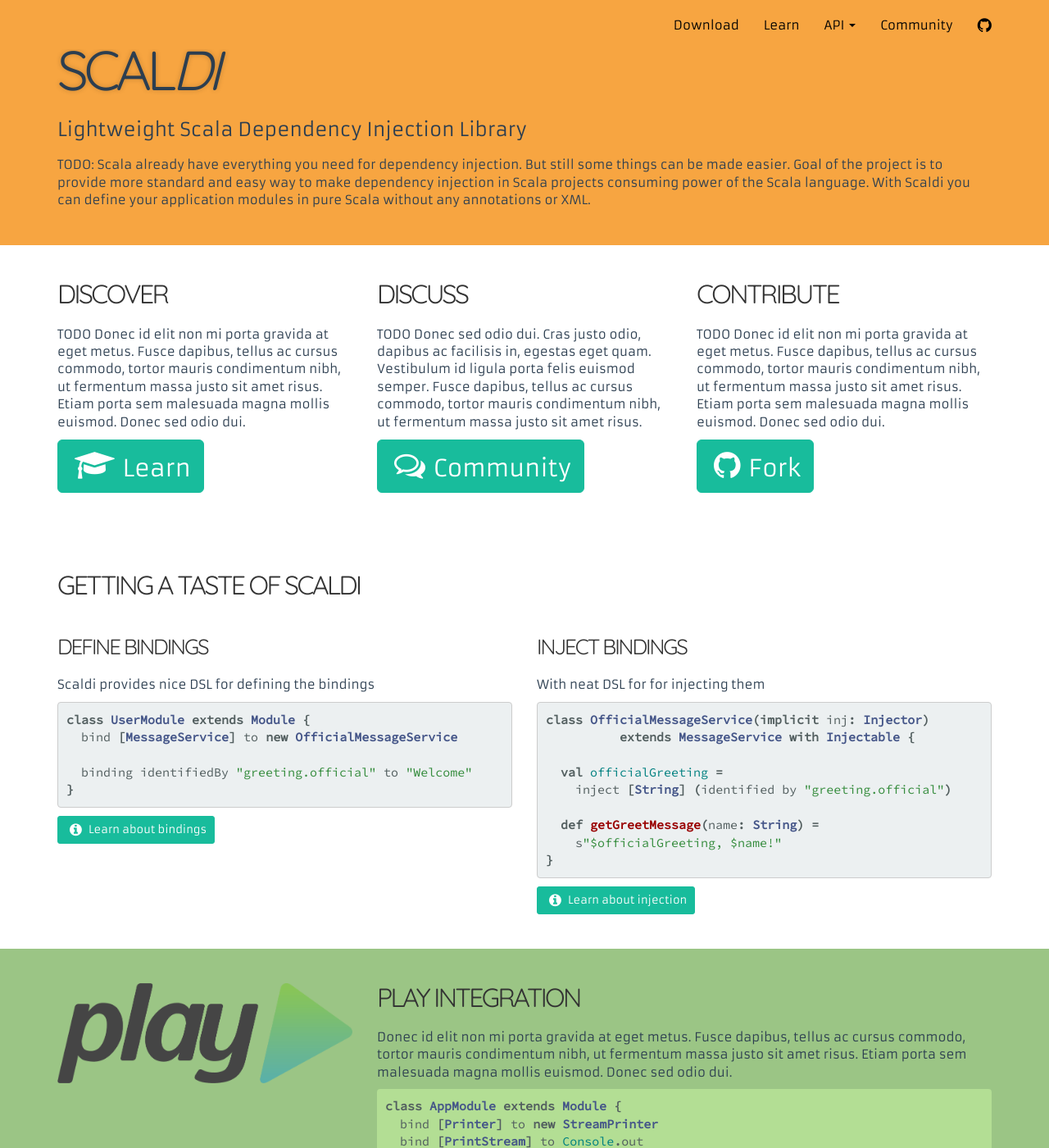
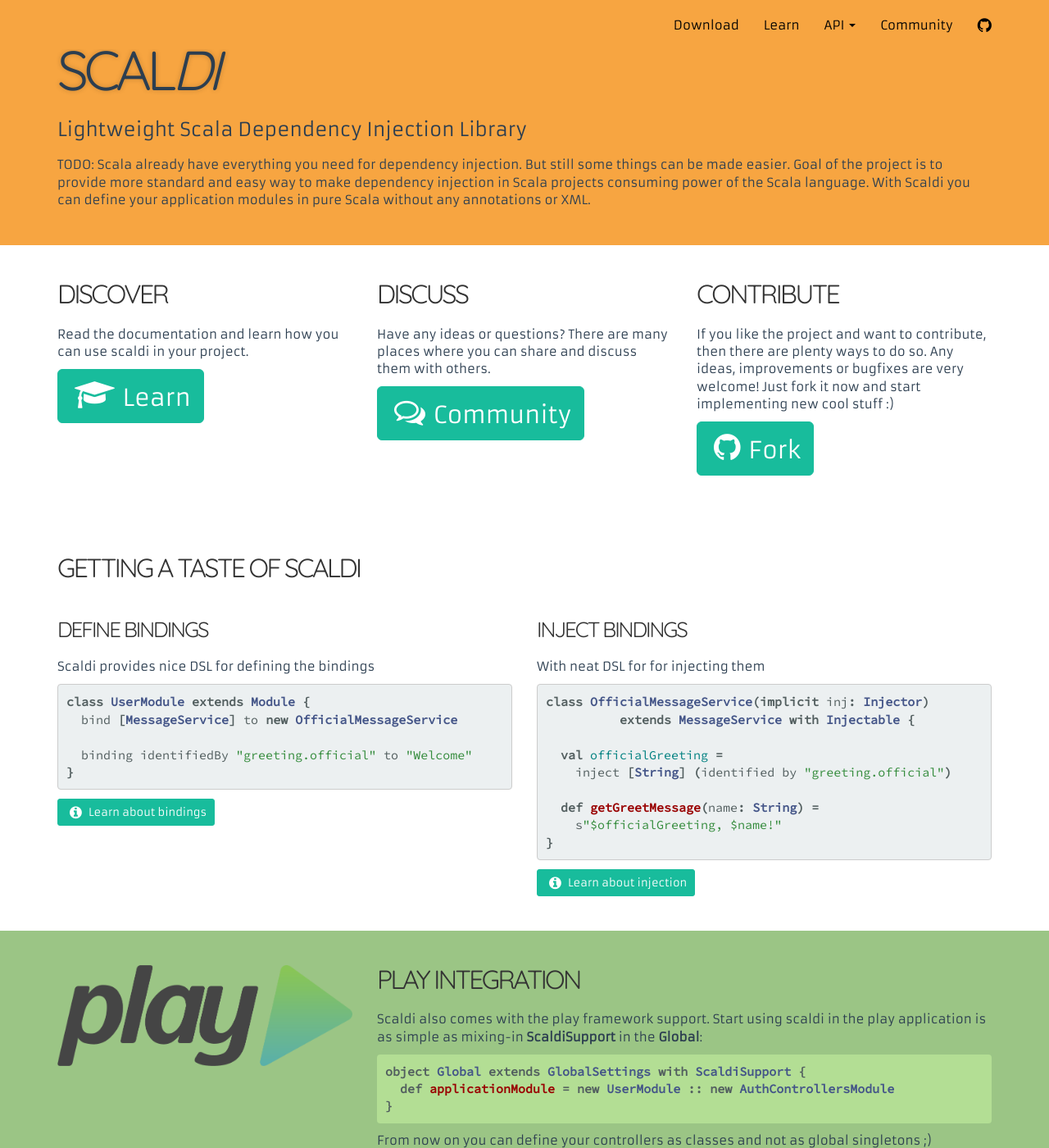
Before and after one commit to scaldi/scaldi-website, a Jekyll site: the page built from index.html, in a window 1280 px wide and 1400 px high. Shown: the whole window at 82% size. Built offline with Jekyll 4.4.1, drawn with Linux system fonts in a browser that asks for light colours; some of the changed text lies outside the part shown.

Commit message:
more index page content + beautiful buttons

```diff
--- a/_config.yml
+++ b/_config.yml
@@ -13,8 +13,10 @@
   scaldi-github: https://github.com/scaldi
   scaldi-play-example-github: https://github.com/scaldi/scaldi-play-example
   scaldi-play-example-template: https://typesafe.com/activator/template/scaldi-play-example
+  scaldi-play-example-blog: http://hacking-scala.org/post/51407241538/easy-dependency-injection-in-play-framework-with-scaldi
   scaldi-akka-example-github: https://github.com/scaldi/scaldi-akka-example
   scaldi-akka-example-template: https://typesafe.com/activator/template/scaldi-akka-example
+  scaldi-akka-example-blog: http://hacking-scala.org/post/79931102837/dependency-injection-in-akka-with-scaldi
   scaldi-presentation: http://scaldi.github.io/scaldi-presentation
   twitter: https://twitter.com/easyangel
   stack-overflow: http://stackoverflow.com/questions/tagged/scaldi
--- a/assets/css/main.css
+++ b/assets/css/main.css
@@ -222,3 +222,33 @@
 h3 a.link-link span {
   font-size: 18px;
 }
+
+.play-section a.btn {
+  background: none;
+  color: #2c3e50;
+  border-color: #729569;
+}
+
+.play-section a.btn:hover {
+  background-color: #729569;
+  color: #ffffff;
+}
+
+.play-section a.btn:active {
+  background-color: #597756;
+}
+
+.akka-section a.btn {
+  background: none;
+  color: #2c3e50;
+  border-color: #568084;
+}
+
+.akka-section a.btn:hover {
+  background-color: #568084;
+  color: #ffffff;
+}
+
+.akka-section a.btn:active {
+  background-color: #47666a;
+}
--- a/index.html
+++ b/index.html
@@ -17,7 +17,7 @@
     <div class="row">
       <div class="col-md-4">
         <h2>Discover</h2>
-        <p>TODO Donec id elit non mi porta gravida at eget metus. Fusce dapibus, tellus ac cursus commodo, tortor mauris condimentum nibh, ut fermentum massa justo sit amet risus. Etiam porta sem malesuada magna mollis euismod. Donec sed odio dui. </p>
+        <p>Read the documentation and learn how you can use scaldi in your project.</p>
         <a class="btn btn-success btn-lg main-button" role="button" href="{{"/learn" | prepend: site.baseurl}}">
           <i class="fa fa-graduation-cap fa-2x top-icon"></i>
           <span>Learn</span>
@@ -25,7 +25,7 @@
       </div>
       <div class="col-md-4">
         <h2>Discuss</h2>
-        <p>TODO Donec sed odio dui. Cras justo odio, dapibus ac facilisis in, egestas eget quam. Vestibulum id ligula porta felis euismod semper. Fusce dapibus, tellus ac cursus commodo, tortor mauris condimentum nibh, ut fermentum massa justo sit amet risus.</p>
+        <p>Have any ideas or questions? There are many places where you can share and discuss them with others.</p>
         <p>
           <a class="btn btn-success btn-lg main-button" role="button" href="{{"/community" | prepend: site.baseurl}}">
             <i class="fa fa-comments-o fa-2x top-icon"></i>
@@ -36,7 +36,7 @@
 
       <div class="col-md-4">
         <h2>Contribute</h2>
-        <p>TODO Donec id elit non mi porta gravida at eget metus. Fusce dapibus, tellus ac cursus commodo, tortor mauris condimentum nibh, ut fermentum massa justo sit amet risus. Etiam porta sem malesuada magna mollis euismod. Donec sed odio dui. </p>
+        <p>If you like the project and want to contribute, then there are plenty ways to do so. Any ideas, improvements or bugfixes are very welcome! Just fork it now and start implementing new cool stuff :)</p>
         <p>
           <a class="btn btn-success btn-lg main-button" role="button" href="{{site.link.scaldi-github}}" target="_blank">
             <i class="fa fa-github fa-2x top-icon"></i>
@@ -103,24 +103,34 @@
   <div class="container">
     <div class="row">
       <div class="col-md-4">
-        <img src="{{"/assets/img/play.png" | prepend: site.baseurl}}" title="akka" class="integration-logo">
+        <img src="{{"/assets/img/play.png" | prepend: site.baseurl}}" title="play" class="integration-logo">
       </div>
       <div class="col-md-8">
         <h2>Play Integration</h2>
-        <p>Donec id elit non mi porta gravida at eget metus. Fusce dapibus, tellus ac cursus commodo, tortor mauris condimentum nibh, ut fermentum massa justo sit amet risus. Etiam porta sem malesuada magna mollis euismod. Donec sed odio dui. </p>
+        <p>Scaldi also comes with the play framework support. Start using scaldi in the play application is as simple as mixing-in <span class="class-name">ScaldiSupport</span> in the <span class="class-name">Global</span>:</p>
         <p>
 {% highlight scala %}
-class AppModule extends Module {
-  bind [Printer] to new StreamPrinter
-  bind [PrintStream] to Console.out
-}
-
-class ConfigModule extends Module {
-  binding identifiedBy "userName" to "Bob"
-  binding identifiedBy "prefix" and "console" to "Howdy, "
+object Global extends GlobalSettings with ScaldiSupport {
+  def applicationModule = new UserModule :: new AuthControllersModule
 }
 {% endhighlight %}
         </p>
+        <p>From now on you can define your controllers as classes and not as global singletons ;)</p>
+        <p>
+{% highlight scala %}
+class Application(implicit inj: Injector) extends Controller with Injectable {
+  val messageService = inject [MessageService]
+
+  def index = Action {
+    Ok(views.html.index(messageService.getGreetMessage("Test User")))
+  }
+}
+{% endhighlight %}
+        </p>
+        <a class="btn btn-success btn-sm" role="button">
+          <i class="fa fa-info-circle fa-lg top-icon"></i>
+          <span>Learn about play integration</span>
+        </a>
       </div>
     </div>
   </div>
@@ -272,20 +282,30 @@
     <div class="row">
       <div class="col-md-8">
         <h2>Akka Integration</h2>
-        <p>Donec id elit non mi porta gravida at eget metus. Fusce dapibus, tellus ac cursus commodo, tortor mauris condimentum nibh, ut fermentum massa justo sit amet risus. Etiam porta sem malesuada magna mollis euismod. Donec sed odio dui. </p>
+        <p>
+          With <span class="class-name">scaldi-akka</span> you can inject
+          <span class="class-name">ActorRef</span>s and <span class="class-name">Props</span> with
+          <span class="class-name">injectActorProps</span> and <span class="class-name">injectActorRef</span>.
+          Actors themselves can be defined in scaldi module.
+        </p>
         <p>
 {% highlight scala %}
-class AppModule extends Module {
-  bind [Printer] to new StreamPrinter
-  bind [PrintStream] to Console.out
-}
+class Receptionist(implicit inj: Injector) extends Actor with AkkaInjectable {
+  val orderProcessorProps = injectActorProps [OrderProcessor]
+  val priceCalculator = injectActorRef [PriceCalculator]
 
-class ConfigModule extends Module {
-  binding identifiedBy "userName" to "Bob"
-  binding identifiedBy "prefix" and "console" to "Howdy, "
+  def receive = {
+    case PlaceOrder(userName, itemId, netAmount) =>
+      val processor = context.actorOf(orderProcessorProps)
+      // ...
+  }
 }
 {% endhighlight %}
         </p>
+        <a class="btn btn-primary btn-sm" role="button">
+          <i class="fa fa-info-circle fa-lg top-icon"></i>
+          <span>Learn about akka integration</span>
+        </a>
       </div>
       <div class="col-md-4">
         <img src="{{"/assets/img/akka.png" | prepend: site.baseurl}}" title="akka" class="integration-logo">
```
Also changed, not shown: other parts of index.html (+2 -2 lines).
